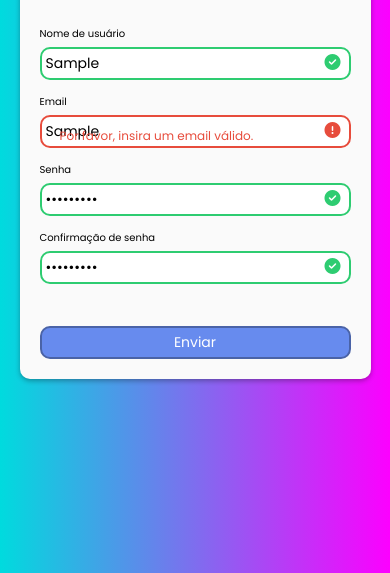
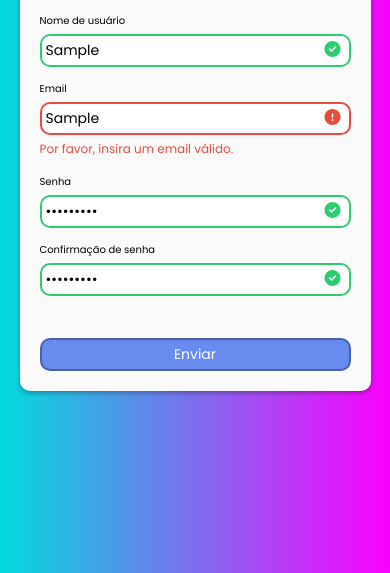
Before and after one commit to ArthurSanttos/first-project, a plain HTML site: page index.html in a window 390 px wide. Both pictures are taken after typing "Sample", "Sample", "Sample123", "Sample123" into the empty fields and a click on the button "Enviar". Shown: the part 271-844 px from the top of the page. Drawn offline with Linux system fonts and the light colour scheme.

Commit message:
add erros

```diff
--- a/style.css
+++ b/style.css
@@ -170,9 +170,12 @@
       visibility: hidden;
     }
     .form-control.error small {
+      position: initial;
+      top: 35px;
+      right: 10px;
       font-size: 12px;
       text-align: center;
-      padding: 0 0 5px 20px;
+      padding: 0 0  20px;
     }
 
   }
```
